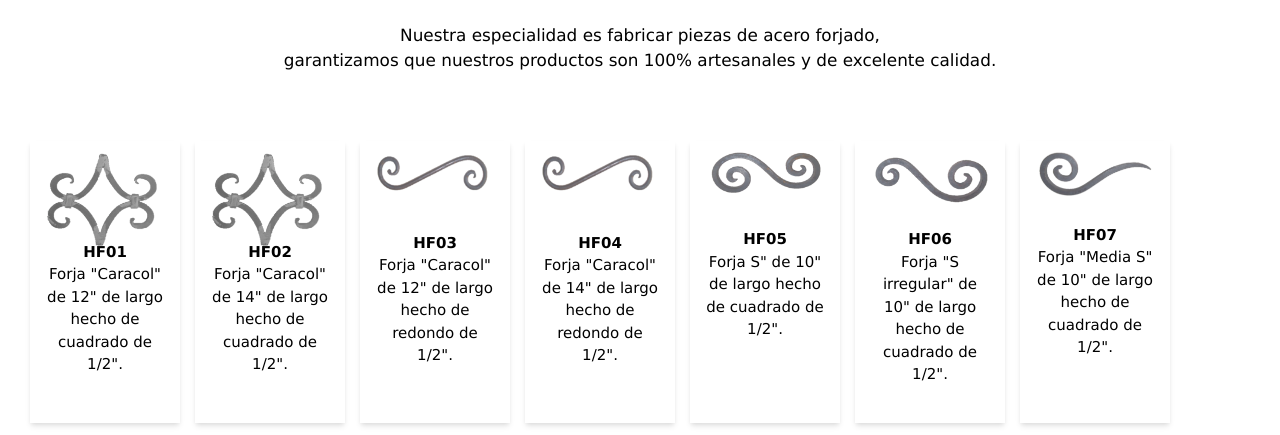
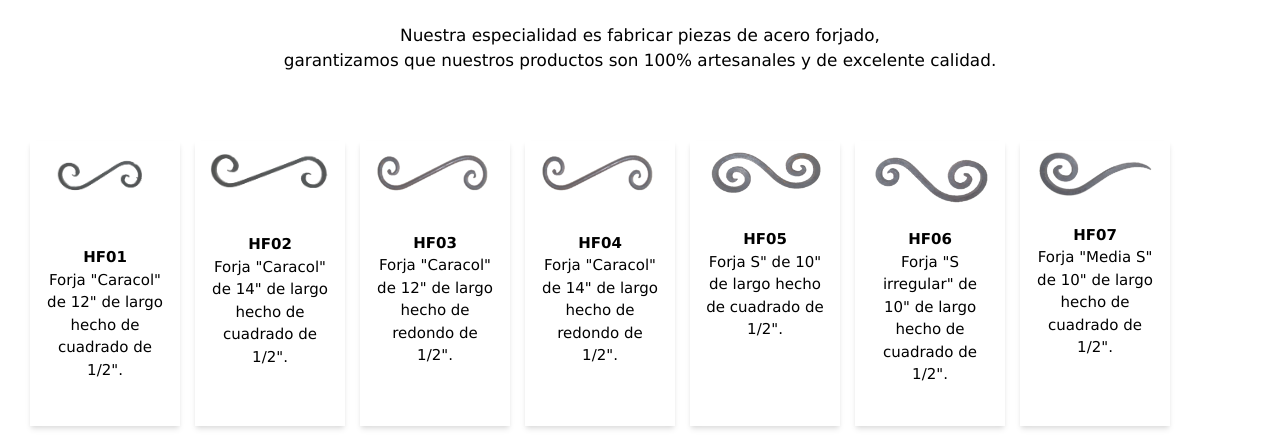
Before and after one commit to SofiaTM29/Forted, a plain HTML site: page public/index.html in a window 1280 px wide. Shown: the part 800-1235 px from the top of the page. Drawn offline with nearby package versions, Linux system fonts and the light colour scheme; a web font is replaced by a local one.

Commit message:
cards/form

```diff
--- a/public/index.html
+++ b/public/index.html
@@ -110,10 +110,10 @@
         <div class="w-full flex justify-center pb-8">
             <div class="container py-8 flex flex-wrap px-6 justify-around md:justify-start">
                 <div class="pieza-card shadow-md py-2 px-4 text-center mx-2 my-2">
-                    <div class="" >
-                    <img src="img/panel.png" class="w3-opacity-min w3-hover-opacity-off">
-                        <div class="">
-                            <p class=""><strong>HF01</strong><br>
+                    <div class="">
+                    <img src="img/hf01.png" class="-my-4 w3-opacity-min w3-hover-opacity-off">
+                        <div class="py-2">
+                            <p class="py-8"><strong>HF01</strong><br>
                                Forja "Caracol" de 12" de largo hecho de cuadrado de 1/2".
                             </p>
                         </div>
@@ -121,9 +121,9 @@
                 </div>
                 <div class="pieza-card shadow-md py-2 px-4 text-center mx-2 my-2">
                     <div class="" >
-                    <img src="img/panel.png" class="w3-opacity-min w3-hover-opacity-off">
-                        <div class="">
-                            <p class=""><strong>HF02</strong><br>
+                    <img src="img/hf02.png" class="w3-opacity-min w3-hover-opacity-off">
+                        <div class="py-4">
+                            <p class="py-8"><strong>HF02</strong><br>
                                Forja "Caracol" de 14" de largo hecho de cuadrado de 1/2".
                             </p>
                         </div>
@@ -410,6 +410,7 @@
                       <div class="flex flex-col mb-6 md:w-full">
                         <label class="mb-2 uppercase tracking-wide font-bold text-grey-darkest" for="consulta">Consulta</label>
                         <input class="shadow border rounded py-2 px-3 text-grey-darkest md:mr-2" type="text" name="consulta" id="consulta">
+                        <input type="file" id="myFile" class="py-2">
                       </div>
                     <button class="block bg-black hover:bg-grey-dark text-white uppercase font-bold mx-auto p-3 rounded" type="submit">Enviar</button>
                     </form>
```
Also changed, not shown: public/img/hf01.png (added), public/img/hf02.png (added), public/img/hf10.png.
